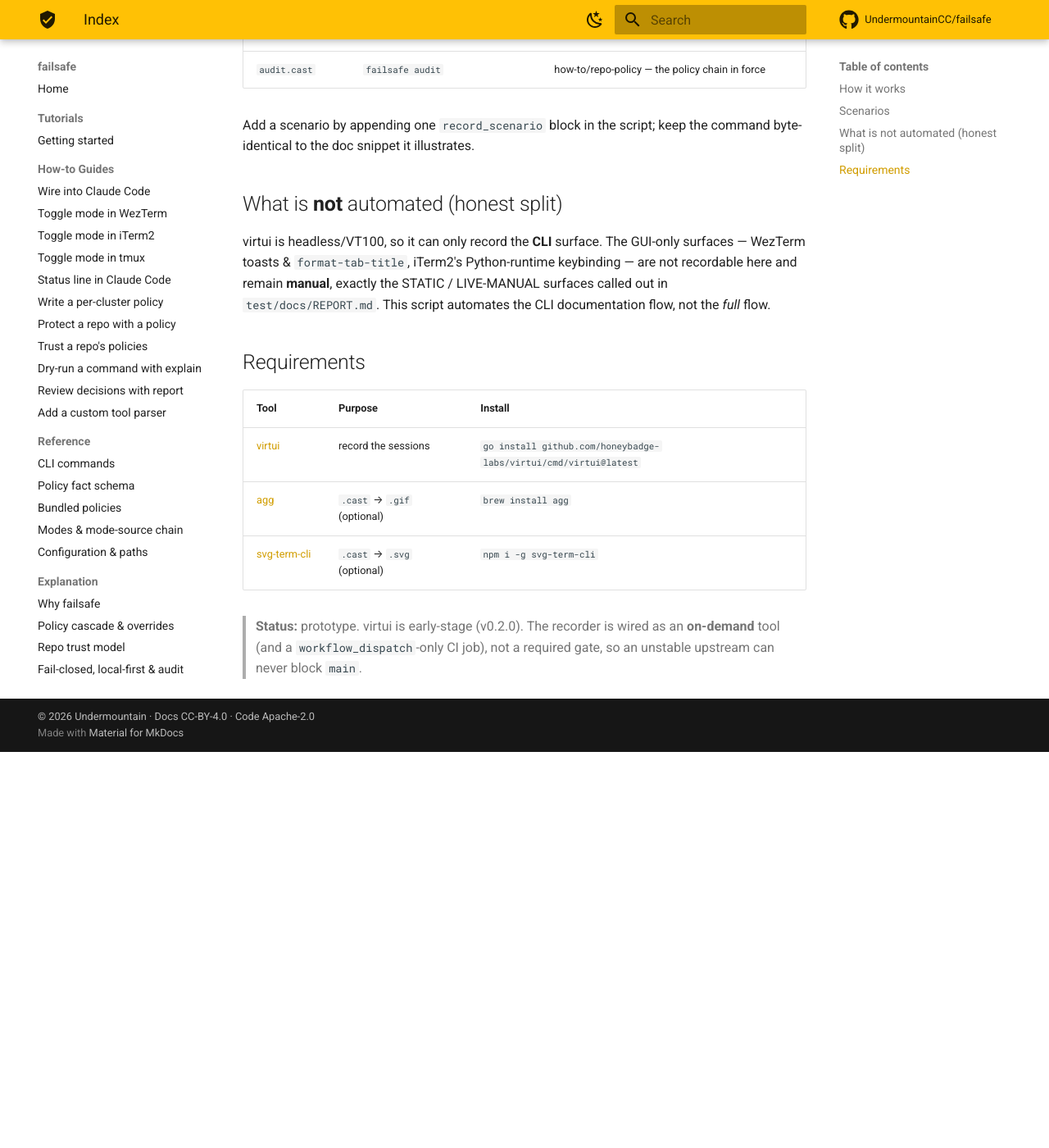
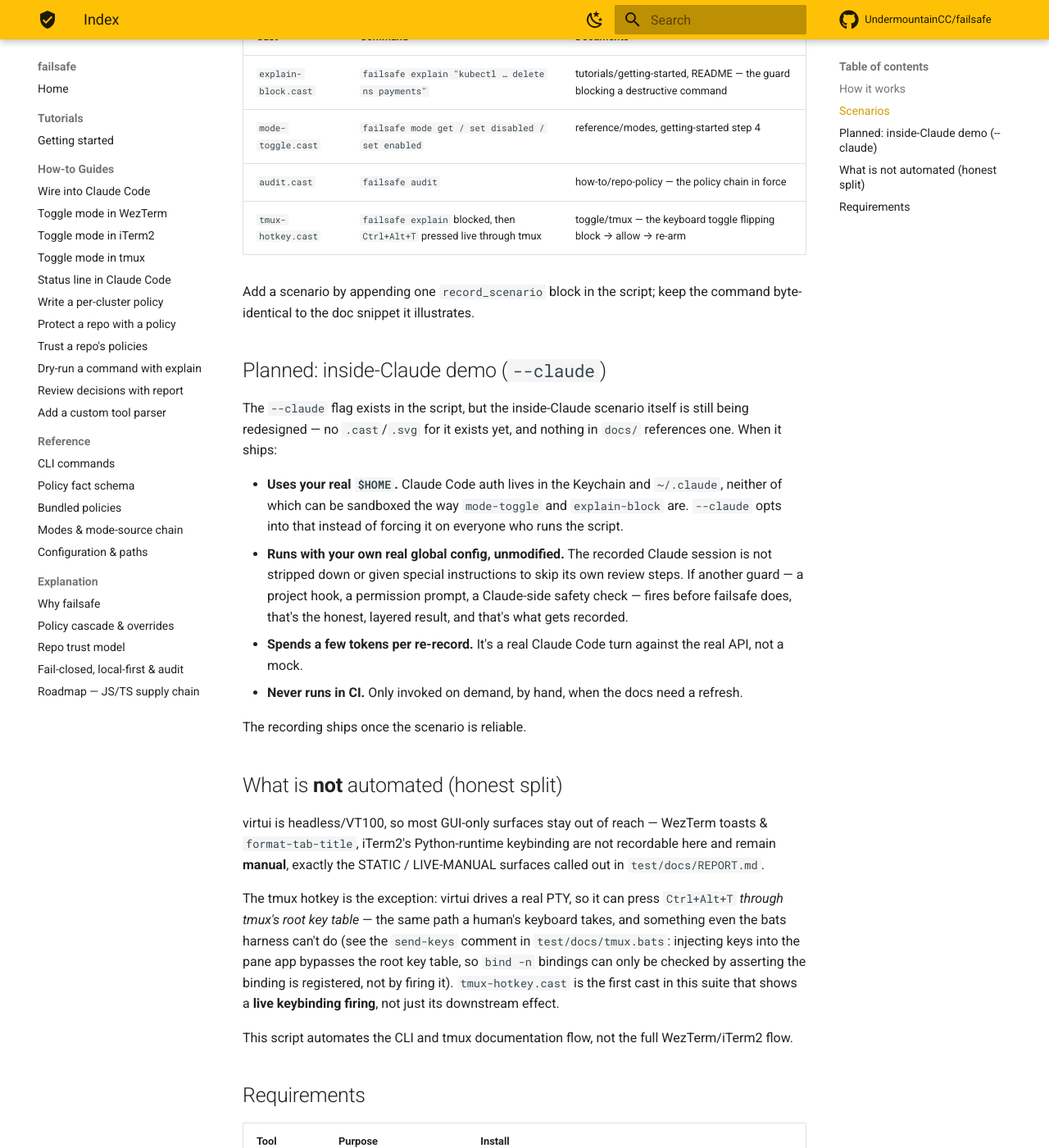
Before and after one commit to UndermountainCC/failsafe, an MkDocs documentation site: the page built from docs/demos/README.md, in a window 1280 px wide and 1400 px high, scrolled down 1303 px. Shown: the whole window at 82% size. Built offline with MkDocs 1.6.1 and Material for MkDocs 9.7.7, drawn with Linux system fonts in a browser that asks for light colours; comment, search, counter and statistics services are not loaded; before the commit the page ends 2220 px from its top, so only the background shows below that; some of the changed text lies outside the part shown.

Commit message:
docs(demos): embed tmux-hotkey demo; document TYPE_DELAY and planned --claude scenario
Co-Authored-By: Claude Fable 5 <noreply@anthropic.com>
Claude-Session: https://claude.ai/code/session_01TiYGMkQeeiUQ6vWVqJaaQc

````diff
--- a/docs/demos/README.md
+++ b/docs/demos/README.md
@@ -35,11 +35,18 @@ each session to [asciicast v2](https://docs.asciinema.org/manual/asciicast/v2/):
 ```bash
 scripts/record-docs.sh            # record .cast files
 scripts/record-docs.sh --render   # also render .svg (svg-term) or .gif (agg)
+scripts/record-docs.sh --claude   # planned: also record the inside-Claude demo (see below)
 ```
 
 If `virtui` is not installed the script **skips cleanly** (exit 0) with an
 install hint — it never fails a build just because the recorder is absent, the
 same "missing tool ⇒ skip, never a vacuous pass" rule the harness uses.
+
+`COLS`/`ROWS` set the recorded terminal size, `STEP_PAUSE` sets the linger
+between commands (`STEP_PAUSE=0` = fast). `TYPE_DELAY` sets the per-keystroke
+typing speed baked into the cast itself — default `0.05` (seconds/keystroke),
+`TYPE_DELAY=0` types instantly. Unlike playback speed, `TYPE_DELAY` is baked in
+at record time and can't be recovered by re-rendering.
 
 ## Scenarios
 
@@ -48,17 +55,51 @@ same "missing tool ⇒ skip, never a vacuous pass" rule the harness uses.
 | `explain-block.cast` | `failsafe explain "kubectl … delete ns payments"` | tutorials/getting-started, README — the guard blocking a destructive command |
 | `mode-toggle.cast` | `failsafe mode get / set disabled / set enabled` | reference/modes, getting-started step 4 |
 | `audit.cast` | `failsafe audit` | how-to/repo-policy — the policy chain in force |
+| `tmux-hotkey.cast` | `failsafe explain` blocked, then `Ctrl+Alt+T` pressed live through tmux | toggle/tmux — the keyboard toggle flipping block → allow → re-arm |
 
 Add a scenario by appending one `record_scenario` block in the script; keep the
 command byte-identical to the doc snippet it illustrates.
 
+## Planned: inside-Claude demo (`--claude`)
+
+The `--claude` flag exists in the script, but the inside-Claude scenario
+itself is still being redesigned — no `.cast`/`.svg` for it exists yet, and
+nothing in `docs/` references one. When it ships:
+
+- **Uses your real `$HOME`.** Claude Code auth lives in the Keychain and
+  `~/.claude`, neither of which can be sandboxed the way `mode-toggle` and
+  `explain-block` are. `--claude` opts into that instead of forcing it on
+  everyone who runs the script.
+- **Runs with your own real global config, unmodified.** The recorded Claude
+  session is not stripped down or given special instructions to skip its own
+  review steps. If another guard — a project hook, a permission prompt, a
+  Claude-side safety check — fires before failsafe does, that's the honest,
+  layered result, and that's what gets recorded.
+- **Spends a few tokens per re-record.** It's a real Claude Code turn against
+  the real API, not a mock.
+- **Never runs in CI.** Only invoked on demand, by hand, when the docs need a
+  refresh.
+
+The recording ships once the scenario is reliable.
+
 ## What is **not** automated (honest split)
 
-virtui is headless/VT100, so it can only record the **CLI** surface. The
-GUI-only surfaces — WezTerm toasts & `format-tab-title`, iTerm2's Python-runtime
-keybinding — are not recordable here and remain **manual**, exactly the
-STATIC / LIVE-MANUAL surfaces called out in `test/docs/REPORT.md`. This script
-automates the CLI documentation flow, not the *full* flow.
+virtui is headless/VT100, so most GUI-only surfaces stay out of reach —
+WezTerm toasts & `format-tab-title`, iTerm2's Python-runtime keybinding are
+not recordable here and remain **manual**, exactly the STATIC / LIVE-MANUAL
+surfaces called out in `test/docs/REPORT.md`.
+
+The tmux hotkey is the exception: virtui drives a real PTY, so it can press
+`Ctrl+Alt+T` *through tmux's root key table* — the same path a human's
+keyboard takes, and something even the bats harness can't do (see the
+`send-keys` comment in `test/docs/tmux.bats`: injecting keys into the pane
+app bypasses the root key table, so `bind -n` bindings can only be checked by
+asserting the binding is registered, not by firing it). `tmux-hotkey.cast` is
+the first cast in this suite that shows a **live keybinding firing**, not
+just its downstream effect.
+
+This script automates the CLI and tmux documentation flow, not the full
+WezTerm/iTerm2 flow.
 
 ## Requirements
 
````
Also changed, not shown: docs/reference/modes.md (+1 -1 lines), docs/toggle/tmux.md (+4 -0 lines).
